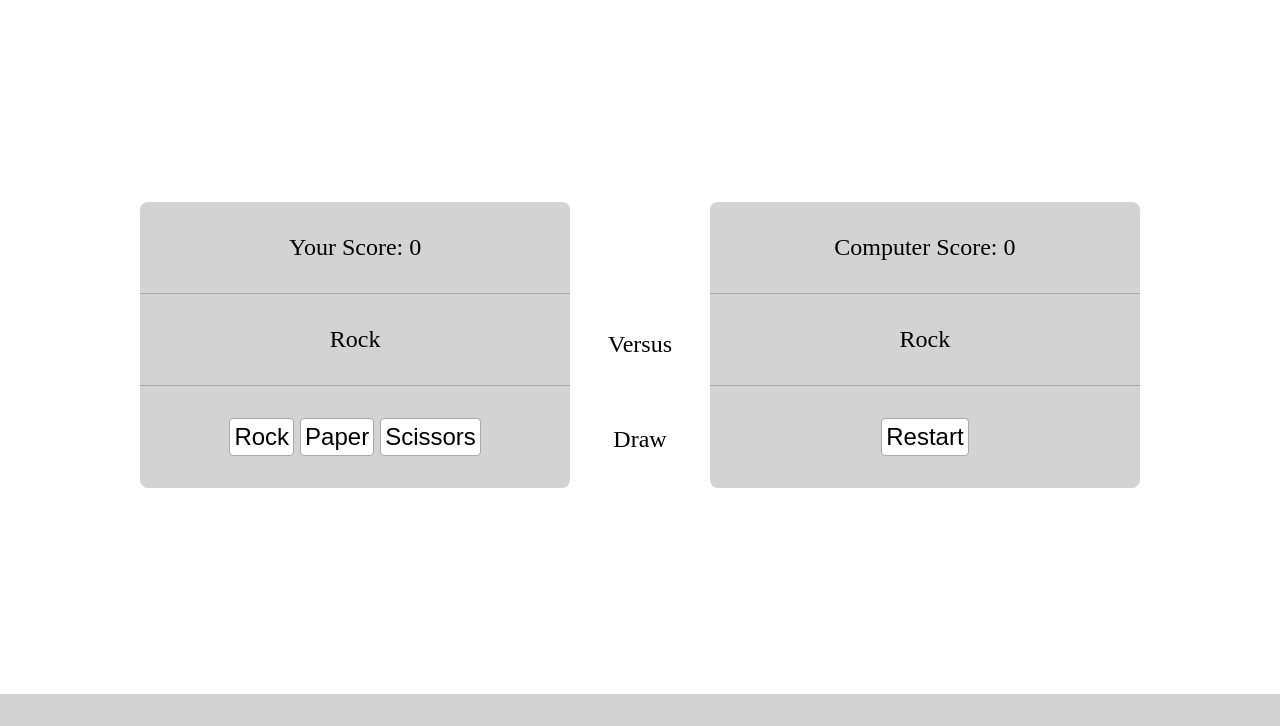
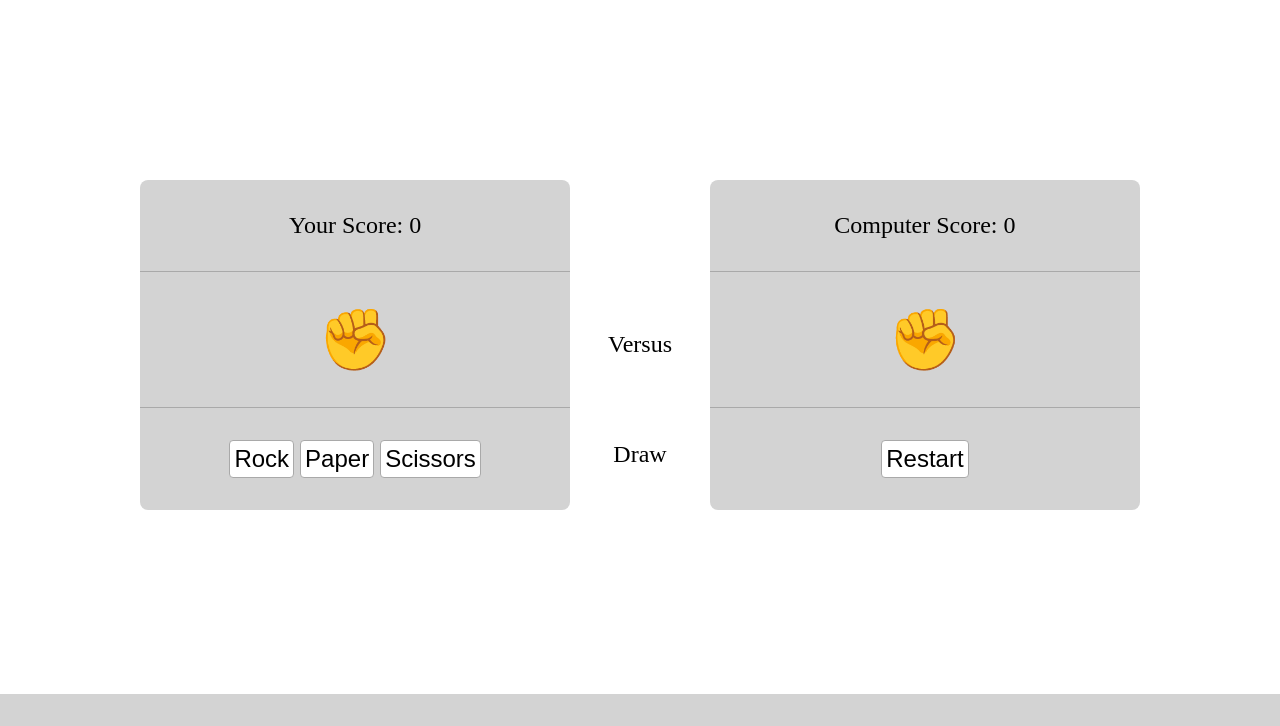
Before and after one commit to ThreeDotsEllipsis/rock-paper-scissors, a plain HTML site: page index.html in a window 1280 px wide. Both pictures are taken after a click on the button "Rock". Shown: the part 74-800 px from the top of the page. Drawn offline with Linux system fonts and the light colour scheme.

Commit message:
Add emoji in place of text

```diff
--- a/index.html
+++ b/index.html
@@ -14,7 +14,7 @@
         <div class="container">
             <div class="left">
                 <div class="human-score">Your Score: 0</div>
-                <div class="display-human">Rock</div>
+                <div class="display-human">✊</div>
                 <div class="buttons">
                     <button type="button" id="rock">Rock</button>
                     <button type="button" id="paper">Paper</button>
@@ -28,7 +28,7 @@
             </div>
             <div class="right">
                 <div class="computer-score">Computer Score: 0</div>
-                <div class="display-computer">Rock</div>
+                <div class="display-computer">✊</div>
                 <div><button type="button" class="restart-button">Restart</button></div>
             </div>
         </div>
--- a/script.js
+++ b/script.js
@@ -12,6 +12,18 @@ let computerScoreCount = 0
 
 function capitalize(string) {
     return string.charAt(0).toUpperCase() + string.slice(1);
+}
+
+function getEmoji(word) {
+    if (word == "rock") {
+        return "✊";
+    }
+    else if (word == "paper") {
+        return "✋";
+    }
+    else {
+        return "🖖";
+    }
 }
 
 function getComputerChoice() {
@@ -49,8 +61,8 @@ function buttonPressed(event) {
 
     let result = playRound(humanChoice, computerChoice);
 
-    displayHuman.textContent = capitalize(humanChoice);
-    displayComputer.textContent = capitalize(computerChoice);
+    displayHuman.textContent = getEmoji(humanChoice);
+    displayComputer.textContent = getEmoji(computerChoice);
 
     announce.textContent = capitalize(result);
 
--- a/styles.css
+++ b/styles.css
@@ -75,6 +75,11 @@ body {
     border-bottom: none;
 }
 
+.display-human,
+.display-computer {
+    font-size: 60px;
+}
+
 button {
     font-size: 24px;
     background-color: white;
```
